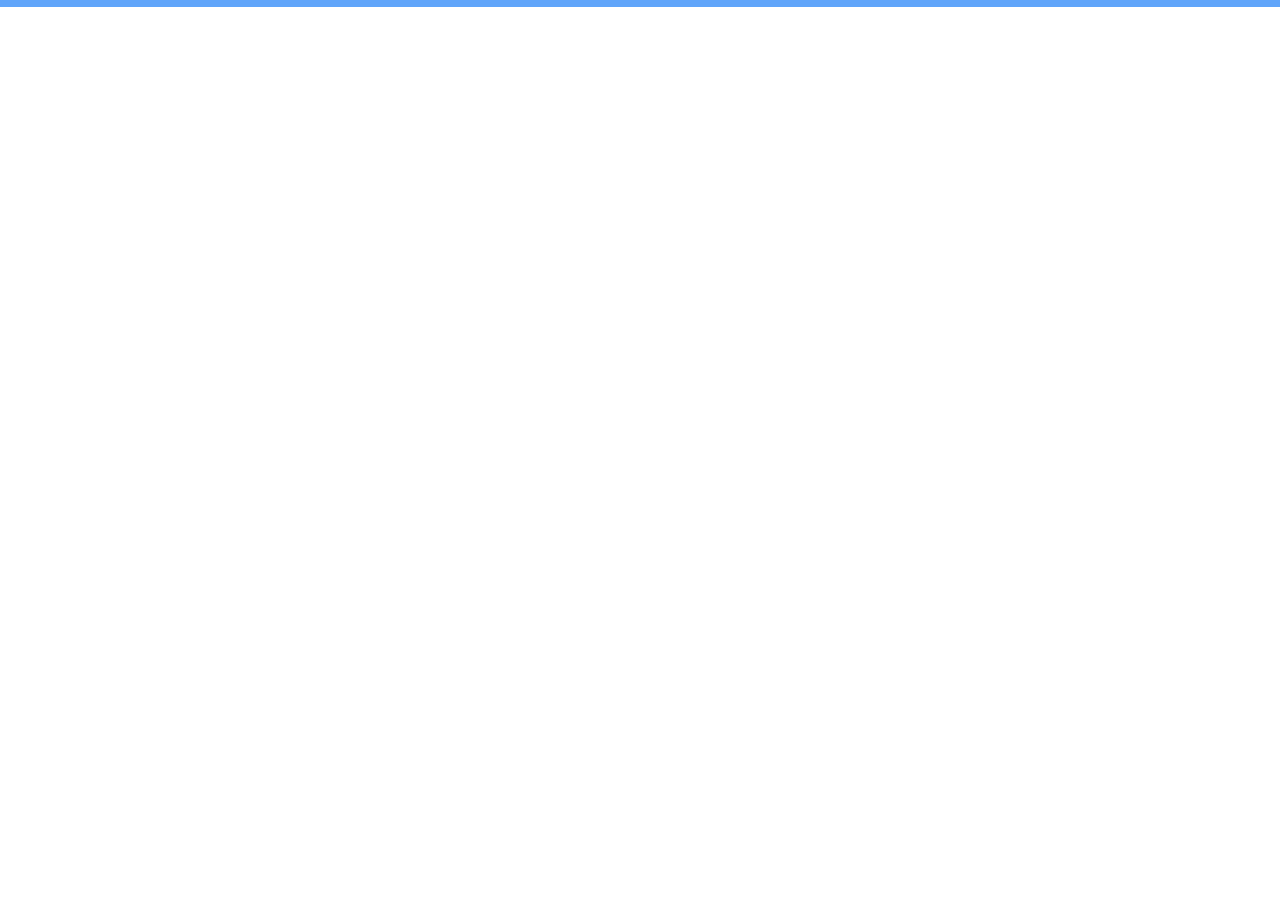
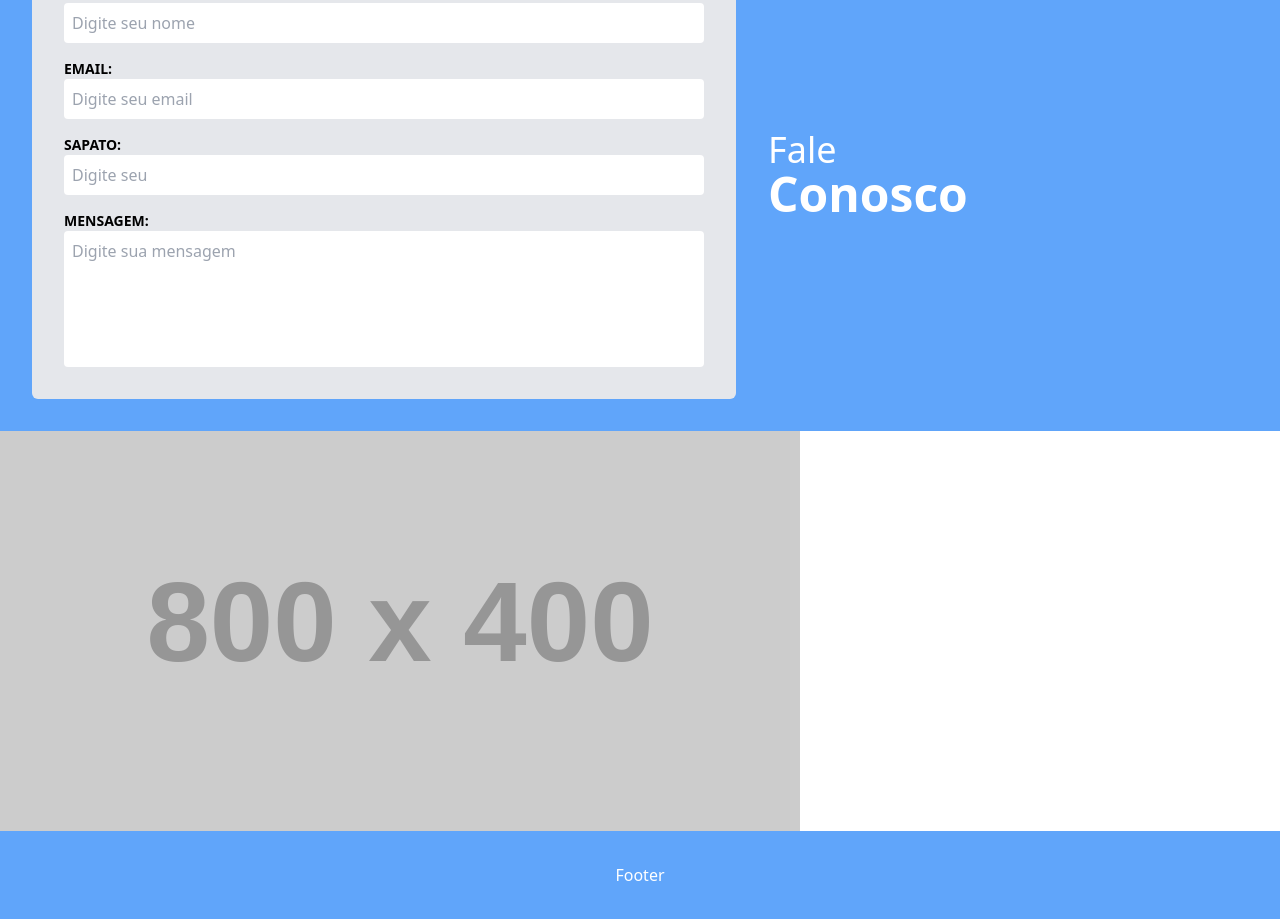
Before and after one commit to EliasPinheiroNeto/landing-page-marcenaria, a Vue app: page / in a window 1280 px wide. Shown: the part 2604-3523 px from the top of the page. Before the commit the page ends 2611 px from the top, so only its background shows below. Built offline with nearby package versions, Linux system fonts and the light colour scheme.

Commit message:
email section

```diff
--- a/src/App.vue
+++ b/src/App.vue
@@ -4,6 +4,8 @@ import About from './sections/About.vue'
 import Gallery from './sections/Gallery.vue'
 import Rooms from './sections/Rooms.vue'
 import Footer from './sections/Footer.vue'
+import Email from './sections/Email.vue'
+import Maps from './sections/Maps.vue'
 </script>
 
 <template>
@@ -15,6 +17,10 @@ import Footer from './sections/Footer.vue'
 
   <Rooms />
 
+  <Email />
+
+  <Maps />
+
   <Footer />
 </template>
 
--- /dev/null
+++ b/src/components/InputText.vue
@@ -0,0 +1,20 @@
+<script setup lang='ts'>
+defineProps<{
+    title: string
+    id: string
+    placeholder?: string
+}>()
+</script>
+
+<template>
+    <fieldset class="flex flex-col">
+        <label class="font-bold text-sm"
+               :for="id">{{ title }}</label>
+        <input class="outline-none p-2 rounded"
+               :id="id"
+               type="text"
+               :placeholder="placeholder">
+    </fieldset>
+</template>
+
+<style scoped></style>
--- /dev/null
+++ b/src/components/InputTextarea.vue
@@ -0,0 +1,23 @@
+<script setup lang='ts'>
+withDefaults(defineProps<{
+    title: string
+    id: string
+    placeholder?: string
+    rows?: number
+}>(), {
+    rows: 5
+})
+</script>
+
+<template>
+    <fieldset class="flex flex-col">
+        <label class="font-bold text-sm"
+               :for="id">{{ title }} </label>
+        <textarea class="outline-none p-2 rounded resize-none"
+                  :id="id"
+                  :placeholder="placeholder"
+                  :rows="rows"></textarea>
+    </fieldset>
+</template>
+
+<style scoped></style>
--- /dev/null
+++ b/src/sections/Email.vue
@@ -0,0 +1,33 @@
+<script setup lang='ts'>
+import InputText from '@/components/InputText.vue';
+import InputTextarea from '@/components/InputTextarea.vue';
+</script>
+
+<template>
+    <div class="w-full bg-blue-400">
+        <section class="container mx-auto grid grid-cols-5 py-8">
+            <form class="col-span-3 bg-gray-200 rounded-md mx-8 p-8 flex flex-col gap-y-4">
+                <InputText title="NOME: "
+                           id="input-name"
+                           placeholder="Digite seu nome" />
+
+                <InputText title="EMAIL: "
+                           id="input-email"
+                           placeholder="Digite seu email" />
+
+                <InputText title="SAPATO: "
+                           id="input-"
+                           placeholder="Digite seu" />
+
+                <InputTextarea title="MENSAGEM: "
+                               id="input-message"
+                               placeholder="Digite sua mensagem" />
+            </form>
+            <div class="my-auto">
+                <h2 class="text-4xl text-white">Fale <br><strong class="text-5xl">Conosco</strong></h2>
+            </div>
+        </section>
+    </div>
+</template>
+
+<style scoped></style>
--- /dev/null
+++ b/src/sections/Maps.vue
@@ -0,0 +1,12 @@
+<script setup lang='ts'></script>
+
+<template>
+    <div class="w-full">
+        <section class="container mx-auto">
+            <img src="https://placehold.co/800x400?text=Maps"
+                 alt="">
+        </section>
+    </div>
+</template>
+
+<style scoped></style>
```
